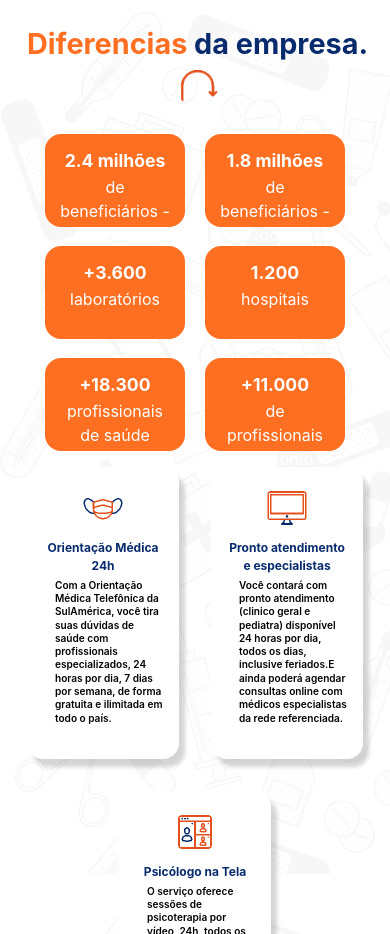
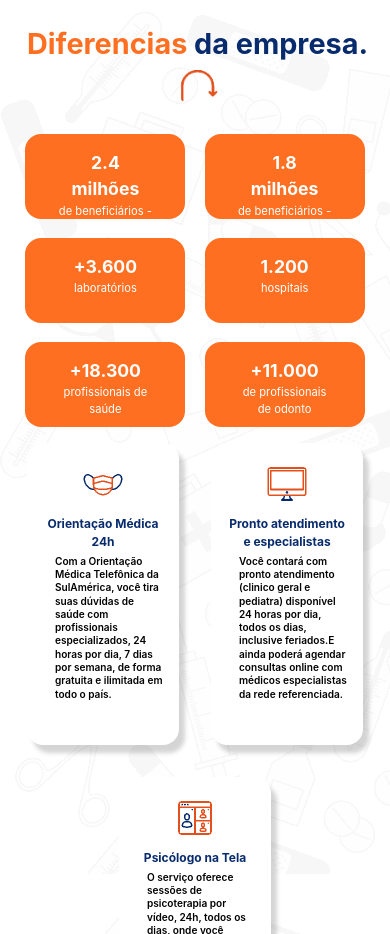
Before and after one commit to ArthuurTorres/saude-v1, a React (Vite) app: page / in a window 390 px wide. Shown: the part 1780-2714 px from the top of the page. Built offline with nearby package versions, Linux system fonts and the light colour scheme.

Commit message:
finals update

```diff
--- a/src/components/SectionThree.css
+++ b/src/components/SectionThree.css
@@ -167,7 +167,7 @@
   }
   .dif-2 div{
     height: 330px;
-    width: 140px;
+    width: 180px;
    }
    .dif-2 h3{
     font-size: .9rem;
@@ -177,11 +177,16 @@
   .dif-2 p{
     font-size: .7rem;
   }
+
 }
 
-@media (max-width: 470px){
+@media (max-width: 490px){
 
   .icon-text p{
+    font-size: 0.7rem;
+  }
+
+  .icon-text4{
     font-size: 1rem;
   }
 
@@ -192,8 +197,11 @@
 
   .icon-text div{
     width: 7rem;
-    height: 7.5rem;
-    padding: 0.9rem 0.9rem;
+    height: 3.3rem;
+  }
+
+  .icon-text h4{
+    font-size: 1rem;
   }
 
   .dif{
@@ -241,9 +249,10 @@
   .icon-text h4{
     font-size: 1.1rem;
   }
+
   .icon-text div{
-    width: 7rem;
-    height: 4rem;
+    width: 6rem;
+    height: 3.3rem;
   }
 
   .dif-2 img{
@@ -259,6 +268,13 @@
   }
   .dif-2 div{
     width: 120px;
-    height: 260px;
+    height: 270px;
   }
 }
+
+@media (max-width: 370px) {
+  .dif-2 div{
+    width: 110px;
+    height: 270px;
+  }
+}
```
